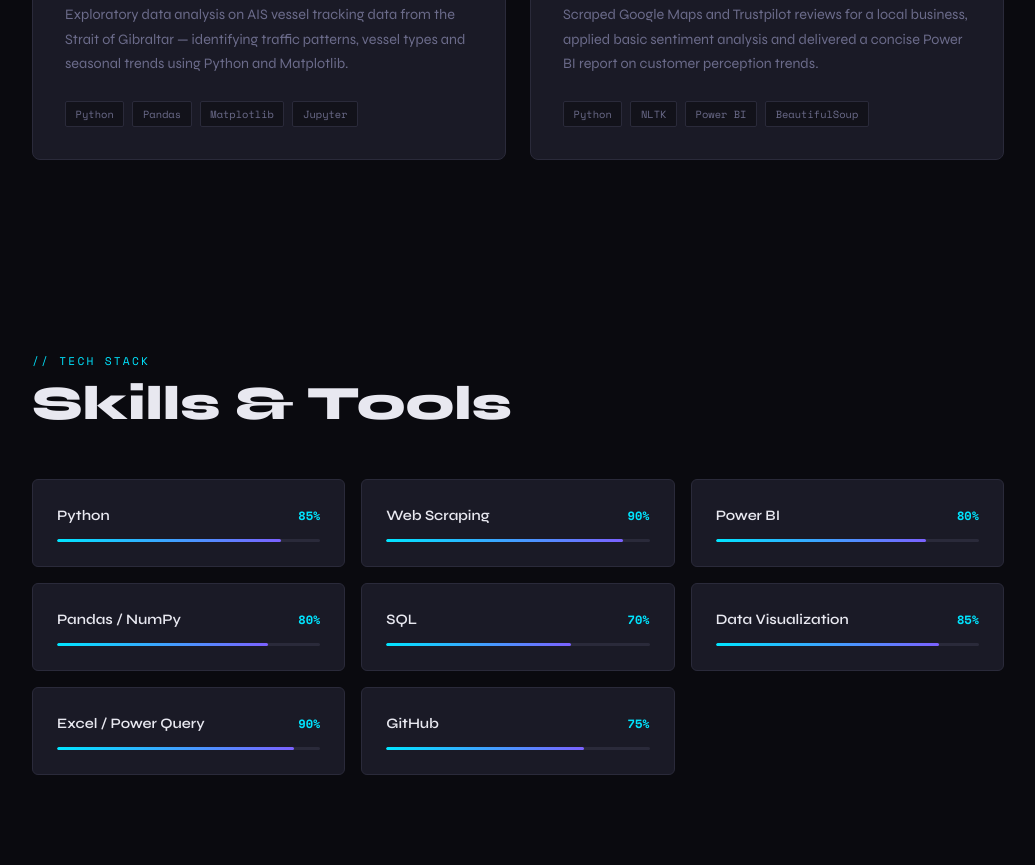
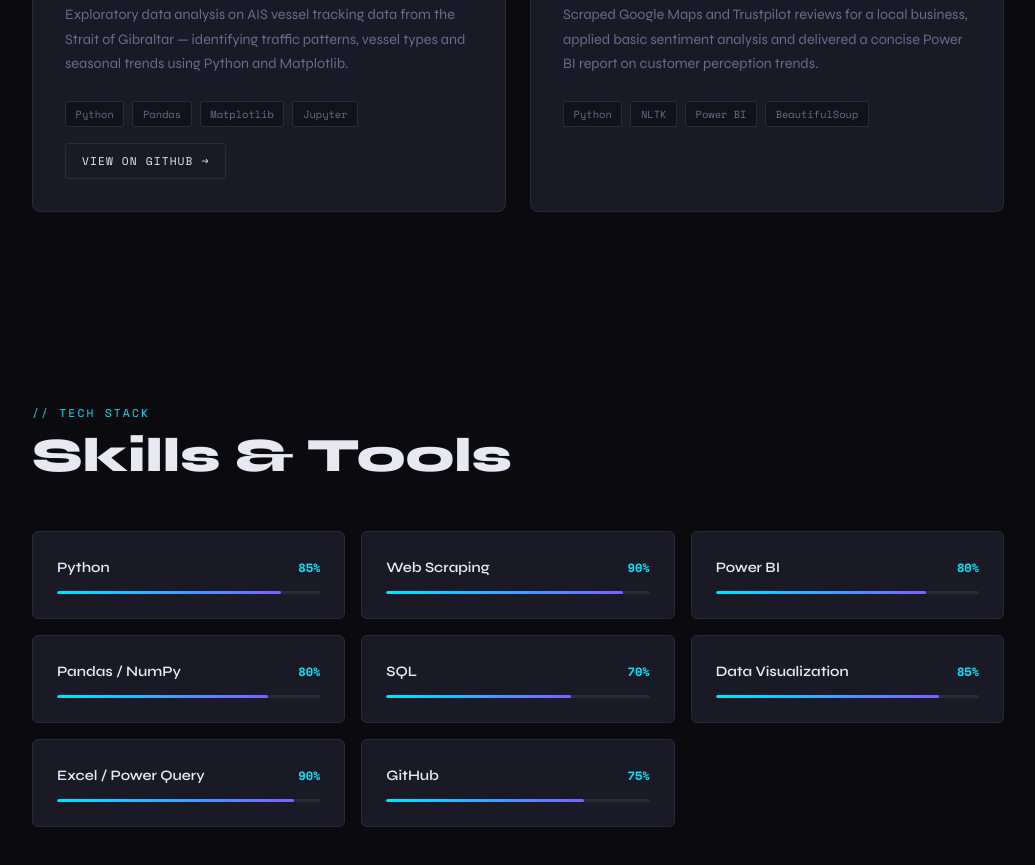
Before and after one commit to jpinpa3/PORTFOLIO, a plain HTML site: page index.html in a window 1280 px wide. Shown: the part 2087-2952 px from the top of the page, without its empty margins (122-1157 px from the left). Drawn offline with nearby package versions, Linux system fonts and the light colour scheme.

Commit message:
index.html

```diff
--- a/index.html
+++ b/index.html
@@ -609,6 +609,7 @@
         <span class="tech-pill">Matplotlib</span>
         <span class="tech-pill">Jupyter</span>
       </div>
+      <a href="https://github.com/jpinpa3/maritime-eda" target="_blank" class="btn btn-outline" style="font-size:0.7rem; padding:0.5rem 1rem; margin-top:1rem; display:inline-block;">View on GitHub →</a>
     </div>
 
     <div class="project-card reveal">
```
